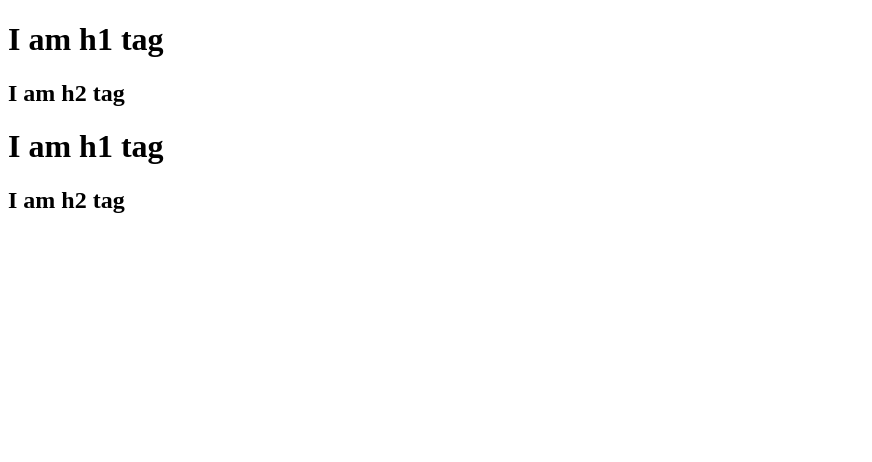
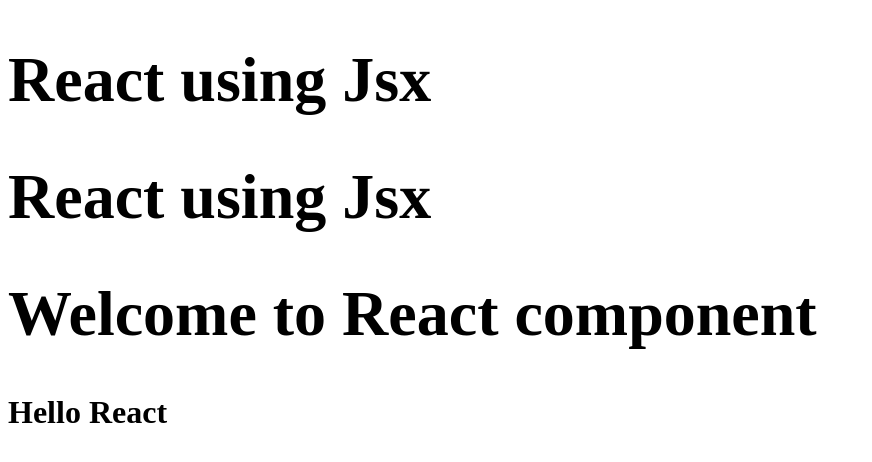
Before and after one commit to sujaynitrr/namstey-react, a React (Vite) app: page / in a window 1280 px wide. Shown: the top 462 px of the page, without its empty margins (0-872 px from the left). Built offline with nearby package versions, Linux system fonts and the light colour scheme.

Commit message:
Implementation of Component and react element

```diff
--- a/App.js
+++ b/App.js
@@ -24,16 +24,58 @@
 import React from "react";
 import ReactDOM from "react-dom";
 
-const heading = React.createElement("div", { id: "parent" }, [
-  React.createElement("div", { id: "child" }, [
-    React.createElement("h1", {}, "I am h1 tag"),
-    React.createElement("h2", {}, "I am h2 tag"),
-  ]),
-  React.createElement("div", { id: "child2" }, [
-    React.createElement("h1", {}, "I am h1 tag"),
-    React.createElement("h2", {}, "I am h2 tag"),
-  ]),
-]);
-console.log(heading, "heading");
+//jsx (transpiled before it reaches the js) - parcel - Babel
+
+//jsx => Babel transpile it  it to React.createElement => ReactElement-js Object =>HTMLElement(render)
+
+//React element
+const heading = (
+  <h1 className="head" tabIndex="5">
+    React using jsx
+  </h1>
+);
+
+//React component
+//Class based component - Old
+//Functional component - New
+
+// Functional Component
+
+const Title = () => {
+  return <h1>React using Jsx</h1>;
+};
+
+// Functional Component
+const Footer = () => <h1>React is using jsx</h1>;
+
+//Component inside the component known as composition component
+// below one is example of composition component
+// Calling  Title component as method in side of HeadingComponent
+
+const HeadingComponent = () => {
+  return (
+    <div>
+      {Title()}
+      <Title />
+      <h1>Welcome to React component</h1>
+    </div>
+  );
+};
+
+// Using Functional component in side reactElement
+const reactElement = (
+  <h1>
+    <HeadingComponent />
+    Hello React
+  </h1>
+);
+
+const jsxHeading = <h1 id="child">Hello React</h1>;
+console.log(jsxHeading, "jsxHeading");
 const root = ReactDOM.createRoot(document.getElementById("root"));
-root.render(heading);
+
+// How can Babel identify the component ==> we have to pass  like (</>) inside it pass the component name like  ==><HeadingComponent/>
+
+//root.render(<HeadingComponent />);
+
+root.render(reactElement);
```
